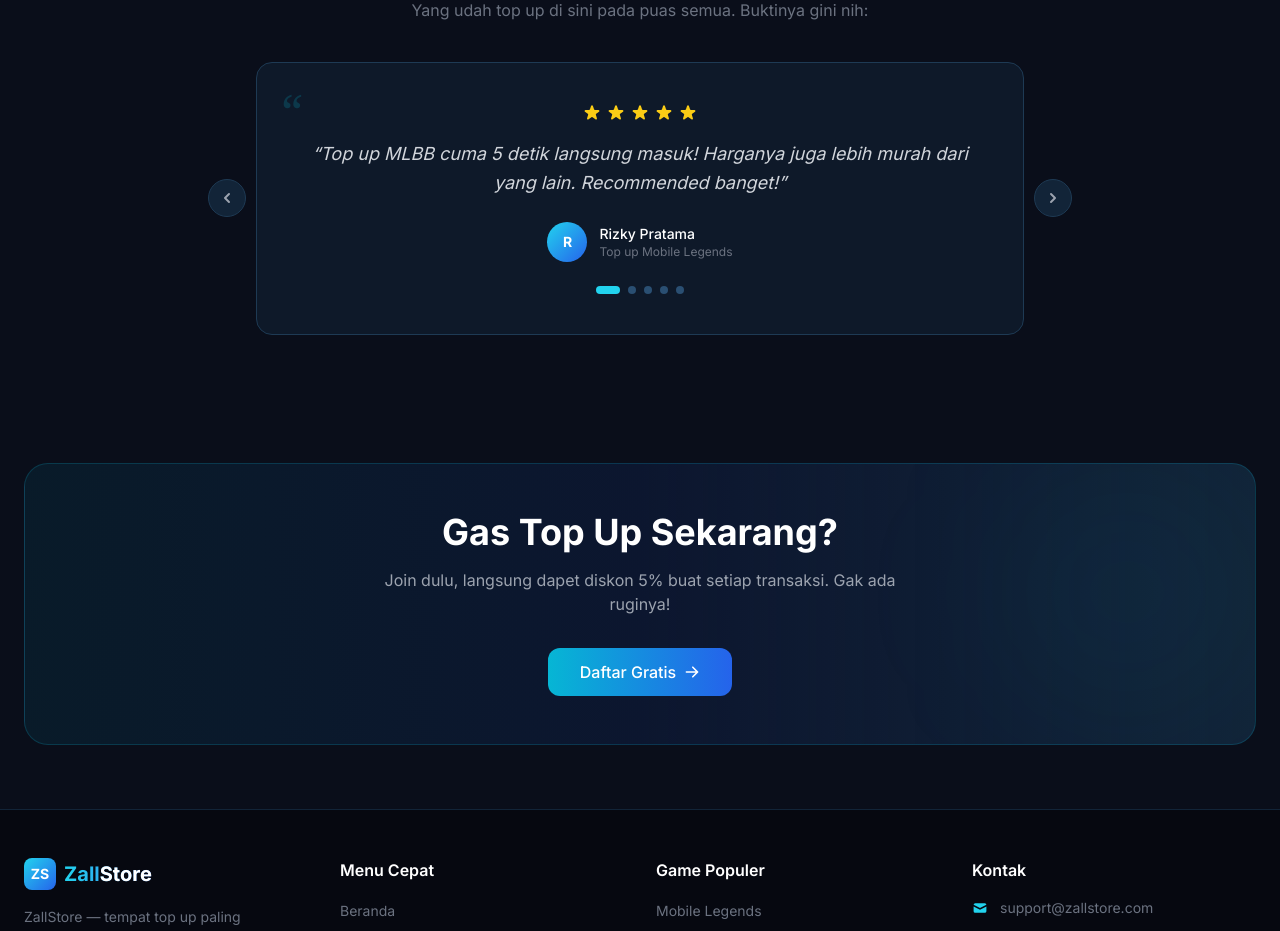
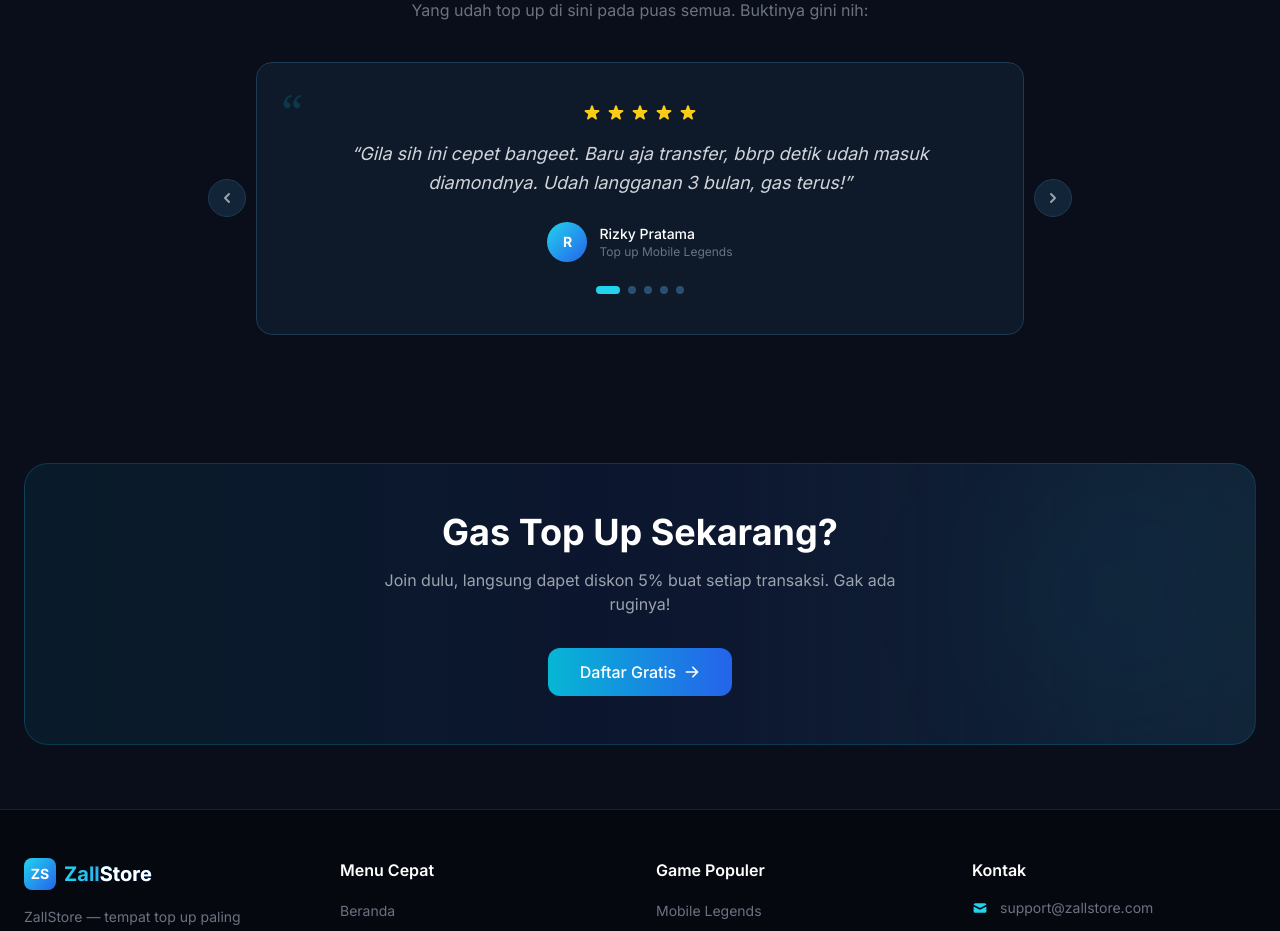
Before and after one commit to raynzal/topup-game, a Next.js app: page / in a window 1280 px wide. Shown: the part 3060-3991 px from the top of the page. Built offline with nearby package versions, Linux system fonts and the light colour scheme.

Commit message:
update testimonials with natural gamer language

```diff
--- a/src/components/TestimonialSlider.js
+++ b/src/components/TestimonialSlider.js
@@ -3,11 +3,11 @@ import { useLanguage } from '@/context/LanguageContext'
 import { HiStar, HiChevronLeft, HiChevronRight } from 'react-icons/hi'
 
 const testimonials = [
-  { name: 'Rizky Pratama', nameId: 'Rizky Pratama', text: 'Top up MLBB cuma 5 detik langsung masuk! Harganya juga lebih murah dari yang lain. Recommended banget!', textId: 'Top up MLBB cuma 5 detik langsung masuk! Harganya juga lebih murah dari yang lain. Recommended banget!', rating: 5, game: 'Mobile Legends' },
-  { name: 'Sinta Dewi', nameId: 'Sinta Dewi', text: 'Pelayanan cepat dan ramah. Top up Genshin Impact saya selalu di sini. Trusted!', textId: 'Pelayanan cepat dan ramah. Top up Genshin Impact saya selalu di sini. Trusted!', rating: 5, game: 'Genshin Impact' },
-  { name: 'Bambang', nameId: 'Bambang', text: 'Baru pertama kali top up di sini, prosesnya gampang banget. Customer service-nya fast respon!', textId: 'Baru pertama kali top up di sini, prosesnya gampang banget. Customer service-nya fast respon!', rating: 5, game: 'Free Fire' },
-  { name: 'Ayu Lestari', nameId: 'Ayu Lestari', text: 'Sudah jadi langganan sejak 6 bulan lalu. Gak pernah mengecewakan. Top up selalu masuk!', textId: 'Sudah jadi langganan sejak 6 bulan lalu. Gak pernah mengecewakan. Top up selalu masuk!', rating: 5, game: 'PUBG Mobile' },
-  { name: 'Dimas Saputra', nameId: 'Dimas Saputra', text: 'Diskon member-nya worth banget! Setiap top up jadi lebih hemat. Thank you TopUp Game!', textId: 'Diskon member-nya worth banget! Setiap top up jadi lebih hemat. Thank you TopUp Game!', rating: 4, game: 'Valorant' },
+  { name: 'Rizky Pratama', nameId: 'Rizky Pratama', text: 'Top up MLBB cuma 5 detik langsung masuk! Harganya juga lebih murah dari yang lain. Recommended banget!', textId: 'Gila sih ini cepet bangeet. Baru aja transfer, bbrp detik udah masuk diamondnya. Udah langganan 3 bulan, gas terus!', rating: 5, game: 'Mobile Legends' },
+  { name: 'Sinta Dewi', nameId: 'Sinta Dewi', text: 'Pelayanan cepat dan ramah. Top up Genshin Impact saya selalu di sini. Trusted!', textId: 'Udah kali ke-4 top up Welkin Moon di sini. Gak pernah gagal, masuk terus. Adminnya juga ramah pas chat kemarin. Recommended!', rating: 5, game: 'Genshin Impact' },
+  { name: 'Bambang', nameId: 'Bambang', text: 'Baru pertama kali top up di sini, prosesnya gampang banget. Customer service-nya fast respon!', textId: 'Baru pertama nyobain, awalnya ragu soalnya takut penipuan. Tapi ternyata aman dan cepet. Besok top up lagi dah!', rating: 5, game: 'Free Fire' },
+  { name: 'Ayu Lestari', nameId: 'Ayu Lestari', text: 'Sudah jadi langganan sejak 6 bulan lalu. Gak pernah mengecewakan. Top up selalu masuk!', textId: 'Udah 6 bulan langganan di sini. Gak pernah zonk, selalu masuk. Harga juga lebih miring dari pasar. Mantep!', rating: 5, game: 'PUBG Mobile' },
+  { name: 'Dimas Saputra', nameId: 'Dimas Saputra', text: 'Diskon member-nya worth banget! Setiap top up jadi lebih hemat. Thank you TopUp Game!', textId: 'Pas daftar dapet diskon langsung dipake buat top up VP. Lumayan hemat 5%, bisa buat jajan lagi wkwk.', rating: 4, game: 'Valorant' },
 ]
 
 export default function TestimonialSlider() {
```
